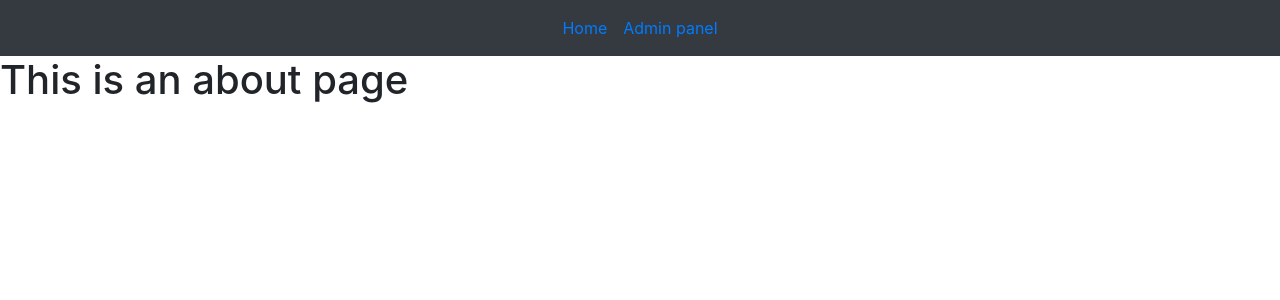
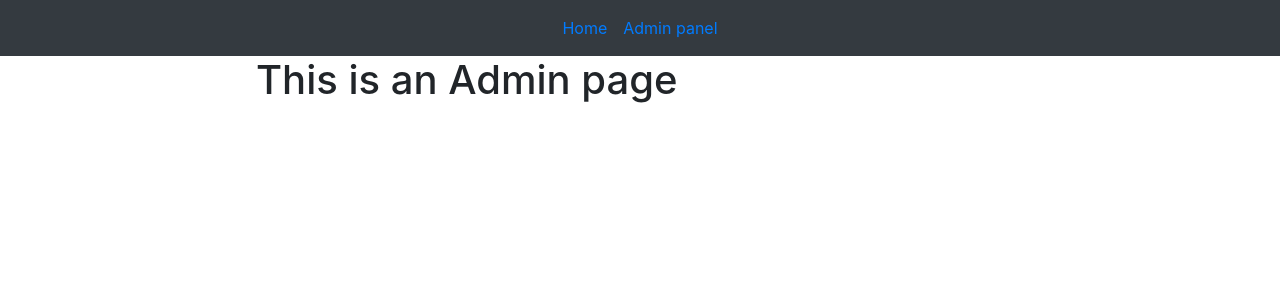
Before and after one commit to sivan2203/Portal, a Vue app in the folder frontend/: page /about in a window 1280 px wide. Shown: the top 300 px of the page. Built offline with nearby package versions, Linux system fonts and the light colour scheme.

Commit message:
изменил размер новостного блока

```diff
--- a/frontend/src/views/About.vue
+++ b/frontend/src/views/About.vue
@@ -1,5 +1,5 @@
 <template>
-  <div class="about">
-    <h1>This is an about page</h1>
+  <div class="about" style="margin: 0 auto; width: 60%">
+    <h1>This is an Admin page</h1>
   </div>
 </template>
--- a/frontend/src/views/Home.vue
+++ b/frontend/src/views/Home.vue
@@ -1,5 +1,5 @@
 <template>
-  <div  class="text-dark" style="margin-top: 1%; margin: 0 auto; width: 60%; border-radius: 5px">
+  <div  class="text-dark" style="margin-top: 1%; margin: 0 auto; width: 40%; border-radius: 5px">
     <b-card
       v-for="(title, item) in textNews" :key="item"
       :title="title.title"
@@ -36,6 +36,7 @@ export default {
       textNews: [
         {id: 1, title: 'Card Title', text: `Some quick example text to build on the card title and make up the bulk of the card's content.`},
          {id: 2, title: 'Lorem Title', text: `Lorem ipsum dolor, sit amet consectetur adipisicing elit. Provident odit dolorum sint aperiam, ipsa consequatur nesciunt alias omnis voluptas libero perspiciatis ipsam saepe labore velit accusantium veniam illo, voluptatem adipisci.`},
+         {id: 3, title: 'Lorem Title', text: `Lorem ipsum dolor, sit amet consectetur adipisicing elit. Provident odit dolorum sint aperiam, ipsa consequatur nesciunt alias omnis voluptas libero perspiciatis ipsam saepe labore velit accusantium veniam illo, voluptatem adipisci.`},
       ]
     })
   },
```
Lines whose indentation alone changed are shown as unchanged.
